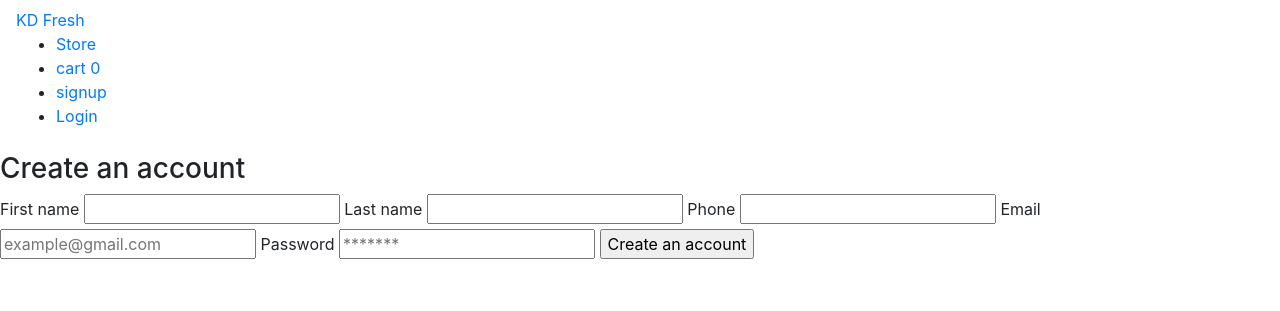
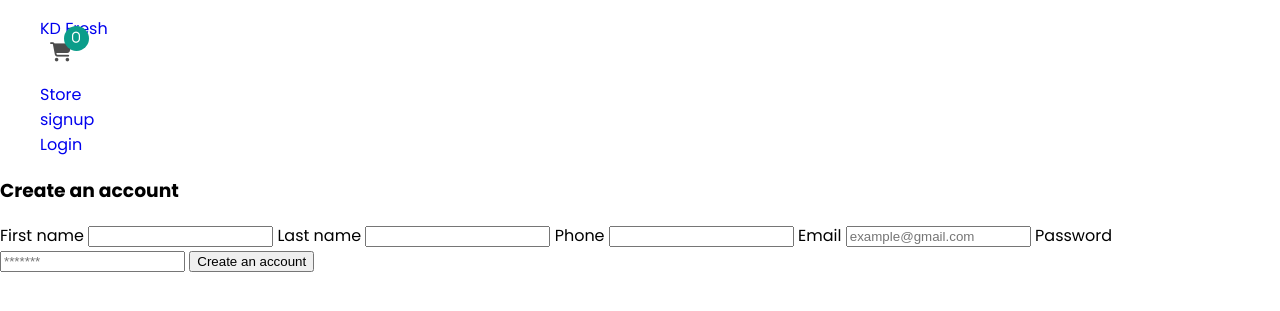
Before and after one commit to ankit-v2-1/Ecommerce-Django-App, a Django app: page /signup in a window 1280 px wide. Shown: the top 311 px of the page. Run offline with Django 3.2, Linux system fonts and the light colour scheme; some libraries are stand-ins or nearby versions.

Commit message:
cart error fixed

```diff
--- a/store/admin.py
+++ b/store/admin.py
@@ -8,7 +8,7 @@ from .models.orders import Order
 # Register your models here.
 
 class AdminProduct(admin.ModelAdmin):
-    list_display = ['name', 'price', 'category']
+    list_display = ['name', 'price', 'category', 'stock']
     search_fields = ("name__startswith",)
 
 
@@ -22,7 +22,7 @@ class AdminCustomer(admin.ModelAdmin):
 
 
 class AdminOrder(admin.ModelAdmin):
-    list_display = ['customer', 'product','price', 'quantity', 'total', 'address', 'phone', 'date','status']
+    list_display = ['customer', 'product', 'price', 'quantity', 'total', 'address', 'phone', 'date', 'status']
     search_fields = ("phone__startswith",)
 
 
@@ -31,8 +31,6 @@ admin.site.register(Category, AdminCategory)
 admin.site.register(Customer, AdminCustomer)
 admin.site.register(Order, AdminOrder)
 
-
-
 admin.site.site_header = 'KD Fresh Dashboard'
 admin.site.site_title = 'Dashboard'
 admin.site.index_title = 'Dashboard'
--- a/store/models/orders.py
+++ b/store/models/orders.py
@@ -18,9 +18,6 @@ class Order(models.Model):
 
     status = models.BooleanField(default=False)
 
-
-
-
     def placeOrder(self):
         self.save()
 
@@ -28,5 +25,5 @@ class Order(models.Model):
     def get_orders_by_customer(customer_id):
         return Order \
             .objects \
-            .filter(customer=customer_id).order_by('-date')\
+            .filter(customer=customer_id).order_by('-date') \
             .order_by('-date')
--- a/store/models/product.py
+++ b/store/models/product.py
@@ -4,10 +4,12 @@ from .category import Category
 
 class Product(models.Model):
     name = models.CharField(max_length=50)
+    actual_price = models.IntegerField(default=0)
     price = models.IntegerField(default=0)
     category = models.ForeignKey(Category, on_delete=models.CASCADE, default=1)
     description = models.CharField(max_length=500, default='', null=True, blank=True)
     image = models.ImageField(upload_to='uploads/products/')
+    stock = models.BooleanField(default=False)
 
     def __str__(self):
         return self.name
--- a/store/static/main.css
+++ b/store/static/main.css
@@ -1 +1,47 @@
-@import url("https://fonts.googleapis.com/css2?family=Poppins:wght@400;700&display=swap");
+@import url("https://fonts.googleapis.com/css2?family=Poppins:ital,wght@0,100;0,200;0,300;0,400;0,500;0,600;0,700;0,800;0,900;1,100;1,200;1,300;1,400;1,500;1,600;1,700;1,800;1,900&display=swap");
+
+
+html {
+    scroll-behavior: smooth;
+    box-sizing: border-box;
+
+}
+
+
+body {
+  font-family: poppins;
+  margin: 0px;
+  padding: 0px;
+  font-family: poppins;
+  background-color: #ffffff;
+}
+
+ul {
+  list-style: none;
+}
+a {
+  text-decoration: none;
+}
+
+
+.fa-shopping-cart{
+  margin: 0px 10px;
+    position: relative;
+    font-size: 1.2rem;
+    color: rgba(0,0,0,0.7);
+}
+.num-cart-product{
+    position: absolute;
+    top: -17px;
+    right: -17px;
+    width:25px;
+    height: 25px;
+    font-size: 0.8rem;
+    border-radius: 50%;
+    background-color: #0b9d8a;
+    color: #ffffff;
+    display: flex;
+    justify-content: center;
+    align-items: center;
+    font-weight: 400;
+}
--- a/store/templates/base.html
+++ b/store/templates/base.html
@@ -1,31 +1,38 @@
 <!DOCTYPE html>
 <html lang="en">
-
 <head>
-
-    <!-- Bootstrap CSS -->
-  <link rel="stylesheet" href="https://maxcdn.bootstrapcdn.com/bootstrap/4.0.0/css/bootstrap.min.css"
-    integrity="sha384-Gn5384xqQ1aoWXA+058RXPxPg6fy4IWvTNh0E263XmFcJlSAwiGgFAW/dAiS6JXm" crossorigin="anonymous">
-
-    <meta charset="UTF-8">
-    <meta http-equiv="X-UA-Compatible" content="IE=edge">
-    <meta name="viewport" content="width=device-width, initial-scale=1.0">
+    <meta charset="UTF-8"/>
+    <meta http-equiv="X-UA-Compatible" content="IE=edge"/>
+    <meta name="viewport" content="width=device-width, initial-scale=1.0"/>
     <title>KD Fresh</title>
     {% load static %}
-    <link rel="stylesheet" href="{% static 'main.css' %}">
-
-
+    <link rel="stylesheet" href="{% static 'main.css' %}"/>
 </head>
 
 <body>
-
 <div class="navbar">
     <header>
-            <a href="/" class="logo">KD Fresh</a>
+        <ul class="hed">
+
+            <li><a href="/" class="logo">KD Fresh</a>
+
+            </li>
+            <a href="/cart">
+                <i class="fas fa-shopping-cart">
+                    <span class="num-cart-product">{{request.session.cart.keys|length}}</span>
+                </i>
+            </a>
+            <li>
+
+
+            </li>
+        </ul>
+
+
+    </header>
     <nav>
-                <ul>
+        <ul class="menu">
             <li><a href="/">Store</a></li>
-                    <li><a href="/cart">cart <span>{{request.session.cart.keys|length}}</span></a></li>
 
             {% if request.session.customer %}
 
@@ -39,28 +46,13 @@
             {% endif %}
         </ul>
     </nav>
-        </header>
-
 </div>
 
-    {% block content %}
+{% block content %} {% endblock %}
 
-    {% endblock %}
-
-
-<!-- Optional JavaScript -->
-  <!-- jQuery first, then Popper.js, then Bootstrap JS -->
-  <script src="https://code.jquery.com/jquery-3.2.1.slim.min.js"
-    integrity="sha384-KJ3o2DKtIkvYIK3UENzmM7KCkRr/rE9/Qpg6aAZGJwFDMVNA/GpGFF93hXpG5KkN"
-    crossorigin="anonymous"></script>
-  <script src="https://cdnjs.cloudflare.com/ajax/libs/popper.js/1.12.9/umd/popper.min.js"
-    integrity="sha384-ApNbgh9B+Y1QKtv3Rn7W3mgPxhU9K/ScQsAP7hUibX39j7fakFPskvXusvfa0b4Q"
-    crossorigin="anonymous"></script>
-  <script src="https://maxcdn.bootstrapcdn.com/bootstrap/4.0.0/js/bootstrap.min.js"
-    integrity="sha384-JZR6Spejh4U02d8jOt6vLEHfe/JQGiRRSQQxSfFWpi1MquVdAyjUar5+76PVCmYl"
-    crossorigin="anonymous"></script>
-
-
+<script
+        crossorigin="anonymous"
+        src="https://kit.fontawesome.com/c8e4d183c2.js"
+></script>
 </body>
-
 </html>
--- a/store/views/checkout.py
+++ b/store/views/checkout.py
@@ -19,6 +19,7 @@ class CheckOut(View):
 
         for product in products:
             print(cart.get(str(product.id)))
+
             order = Order(customer=Customer(id=customer),
                           product=product,
                           price=product.price,
--- a/store/views/home.py
+++ b/store/views/home.py
@@ -1,4 +1,4 @@
-from django.shortcuts import render, redirect, HttpResponseRedirect
+from django.shortcuts import render, redirect, HttpResponseRedirect, HttpResponse
 from store.models.product import Product
 from store.models.category import Category
 from django.views import View
@@ -32,6 +32,9 @@ class Index(View):
         return redirect('homepage')
 
     def get(self, request):
+        cart = request.session.get('cart')
+        if not cart:
+            request.session.cart = {}
         products = None
         categories = Category.get_all_categories()
         category_ID = request.GET.get('category')
@@ -43,5 +46,4 @@ class Index(View):
         data = {}
         data['products'] = products
         data['categories'] = categories
-
         return render(request, 'index.html', data)
```
Also changed, not shown: Eshop/settings.py (+8 -2 lines), store/templates/cart.html (+52 -8 lines), store/templates/index.html (+18 -9 lines), store/templatetags/cart.py (+8 -1 lines), store/views/cart.py (+26 -4 lines), db.sqlite3, store/migrations/0010_product_stock.py (added), store/migrations/0011_product_actual_price.py (added). Lines whose indentation alone changed are shown as unchanged.
